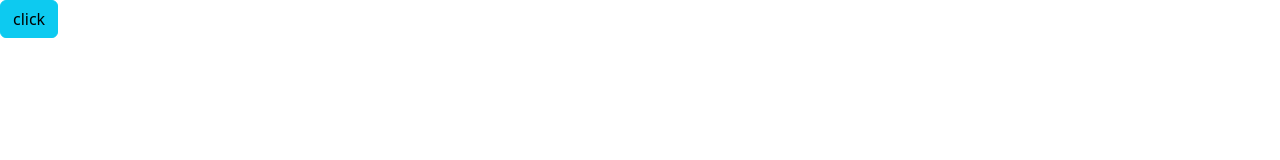
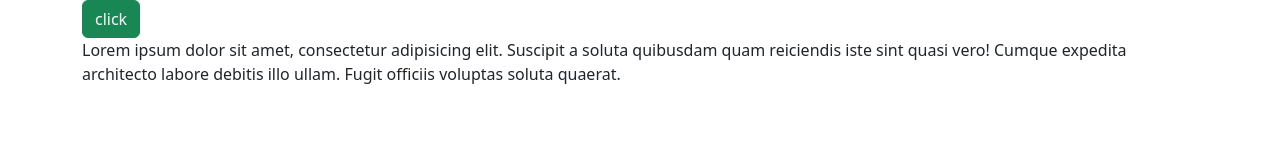
Before and after one commit to RunnanC-137/Cursos, a plain HTML site: page Programador_Br/bootstrap/index.html in a window 1280 px wide. Drawn offline with nearby package versions, Linux system fonts and the light colour scheme.

Commit message:
Update index.html

```diff
--- a/Programador_Br/bootstrap/index.html
+++ b/Programador_Br/bootstrap/index.html
@@ -8,8 +8,11 @@
     <title>Bootstrap</title>
 </head>
 <body>
+    <div class="container">
 
-    <div class="btn btn-info">click</div>
+        <div class="btn btn-success text-light">click</div>
+        <p>Lorem ipsum dolor sit amet, consectetur adipisicing elit. Suscipit a soluta quibusdam quam reiciendis iste sint quasi vero! Cumque expedita architecto labore debitis illo ullam. Fugit officiis voluptas soluta quaerat.</p>
+    </div>
 
     <script src="https://ajax.googleapis.com/ajax/libs/jquery/3.6.0/jquery.min.js"></script>
     <script src="https://cdn.jsdelivr.net/npm/@popperjs/core@2.11.5/dist/umd/popper.min.js" integrity="sha384-Xe+8cL9oJa6tN/veChSP7q+mnSPaj5Bcu9mPX5F5xIGE0DVittaqT5lorf0EI7Vk" crossorigin="anonymous"></script>
```
